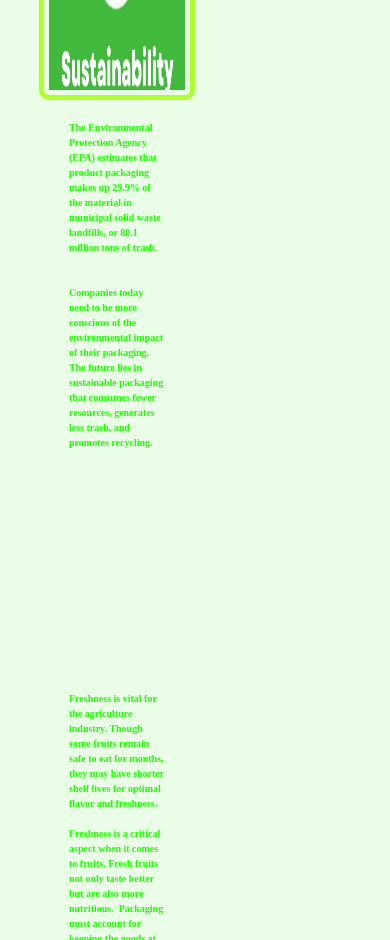
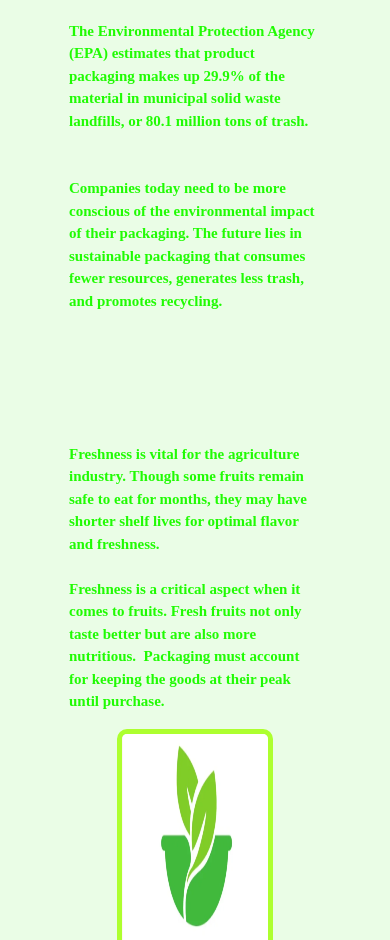
Before and after one commit to Hardikaz/PUDI, a React (Create React App) app in the folder pudi-app/: page / in a window 390 px wide. Shown: the part 1060-2000 px from the top of the page. Built offline with nearby package versions, Linux system fonts and the light colour scheme.

Commit message:
Divine improvement

```diff
--- a/pudi-app/src/App.css
+++ b/pudi-app/src/App.css
@@ -515,9 +515,16 @@ display: flex;
   .navbar .nav-ele ul{
     display: none;
   }
-
+  .infoSection{
+    display: flex;
+    justify-content: center;
+    align-items: center;
+    height: 80vh;
+  }
   .infoSection-body{
     flex-direction: column;
+    justify-content: center;
+    align-items: center;
   }
 
   .infoSection-image{
@@ -530,13 +537,22 @@ display: flex;
   }
   .infoSection-content{
     height: auto;
-    font-size: 10px;
+    font-size: 15px;
     margin-top: 20px;
+    width: 100%;
   }
 
+  .infoSection2{
+    display: flex;
+    justify-content: center;
+    align-items: center;
+    height: 80vh;
+  }
 
   .infoSection2-body{
     flex-direction: column;
+    align-items: center;
+    justify-content: center;
   }
 
   .infoSection2-img{
@@ -552,7 +568,9 @@ display: flex;
 
   .infoSection2-content{
     height: auto;
-    font-size: 10px;
+    font-size: 15px;
+    width: 100%;
+
   }
 
   /* Feature */
@@ -567,8 +585,13 @@ display: flex;
 
   .Card{
     width: 40vw;
+    margin: 5px 10px;
   }
 
+  .Card p{
+    font-weight: lighter;
+    font-weight: 400;
+  }
   /* Contact  us*/
 
   .contactUs{
```
